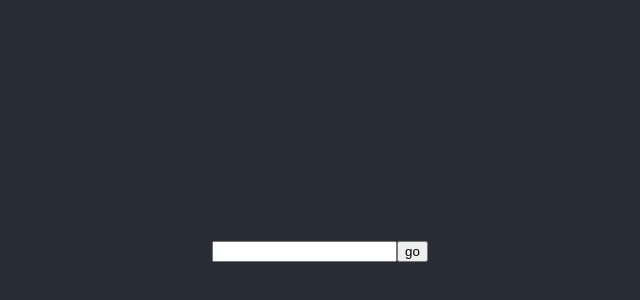
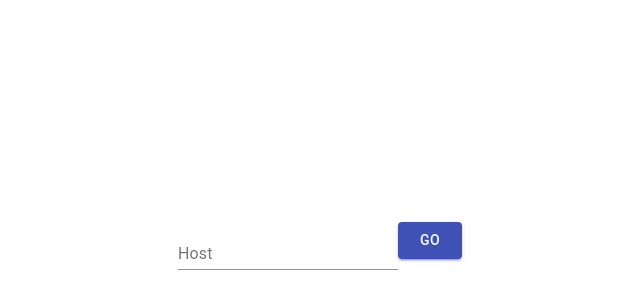
Before and after one commit to MaximTkachenko/realtime-bus-timetable, a React (Create React App) app in the folder client/: page / in a window 1280 px wide. Shown: the part 154-454 px from the top of the page, without its empty margins (320-960 px from the left). Built offline with nearby package versions, Linux system fonts and the light colour scheme.

Commit message:
more staff for client

```diff
--- a/client/package.json
+++ b/client/package.json
@@ -3,6 +3,7 @@
   "version": "0.1.0",
   "private": true,
   "dependencies": {
+    "@material-ui/core": "^4.9.3",
     "@svgdotjs/svg.js": "^3.0.16",
     "@testing-library/jest-dom": "^4.2.4",
     "@testing-library/react": "^9.4.0",
--- a/client/src/App.css
+++ b/client/src/App.css
@@ -14,7 +14,6 @@
 }
 
 .App-header {
-  background-color: #282c34;
   min-height: 100vh;
   display: flex;
   flex-direction: column;
--- a/client/src/App.tsx
+++ b/client/src/App.tsx
@@ -1,10 +1,12 @@
 import React, { Component } from 'react';
 import './App.css';
-import WelcomeScreen from './WelcomeScreen';
 import RoutesScreen from './RoutesScreen';
+import { Root } from './Metadata';
+import Button from '@material-ui/core/Button';
+import TextField from '@material-ui/core/TextField';
 
 type AppProps = {  };
-type AppState = { connected: boolean, server: string, error: boolean, metadata: any };
+type AppState = { connected: boolean, server: string, error: boolean, metadata: Root | null };
 
 class App extends Component<AppProps, AppState> {
   constructor(props: AppProps){
@@ -19,11 +21,11 @@ class App extends Component<AppProps, AppState> {
     .then(response => response.json())
     .then(response =>
       this.setState({
-      connected: true,
-      server: this.state.server,
-      error: false,
-      metadata: response
-    }))
+        connected: true,
+        server: this.state.server,
+        error: false,
+        metadata: response
+      }))
     .catch(error => this.setState({
       connected: false,
       server: this.state.server,
@@ -44,12 +46,15 @@ class App extends Component<AppProps, AppState> {
       screen =
       <div className="App">
         <header className="App-header">
-        <WelcomeScreen onClick={this.handleClick} onChange={this.updateHost} />
+        <div>
+            <TextField id="host" label="Host" onChange={this.updateHost} />
+            <Button variant="contained" color="primary" onClick={this.handleClick}>go</Button>
+        </div>
         </header>
       </div>;
     }
     else{
-      screen = <RoutesScreen/>;
+      screen = <RoutesScreen metadata={this.state.metadata} />;
     }
 
     return screen;
--- /dev/null
+++ b/client/src/Metadata.ts
@@ -0,0 +1,49 @@
+export class Root {
+    routes: Route[];
+    busStops: BusStop[];
+
+    constructor() {
+        this.routes = [];
+        this.busStops = [];
+    }
+}
+
+export class Route {
+    id: string;
+    color: string;
+    path: Point[];
+
+    constructor() {
+        this.id = '';
+        this.color = '';
+        this.path = [];
+    }
+}
+
+export class Point{
+    x: number;
+    y: number;
+    busStopId: string;
+    isBusStop: boolean;
+
+    constructor() {
+        this.x = -1;
+        this.y = -1;
+        this.busStopId = '';
+        this.isBusStop = false;
+    }
+}
+
+export class BusStop {
+    id: string;
+    color: string;
+    x: number;
+    y: number;
+
+    constructor() {
+        this.id = '';
+        this.color = '';
+        this.x = -1;
+        this.y = -1;
+    }
+}
--- a/client/src/RoutesScreen.tsx
+++ b/client/src/RoutesScreen.tsx
@@ -1,11 +1,18 @@
-import React from 'react';
+import React, { Component } from 'react';
+import { Root } from './Metadata';
 
-const RoutesScreen = (props: any) => {
-    return (
-        <div>
-            BLAAAAAAAAAAAAAA
-        </div>
-    );
+type RoutesScreenProps = { metadata: Root | null };
+type RoutesScreenState = { };
+
+class RoutesScreen extends Component<RoutesScreenProps, RoutesScreenState> {
+    render () {
+        console.log(this.props.metadata);
+        return (
+            <div>
+                <div>success</div>
+            </div>
+        );
+    };
 }
 
 export default RoutesScreen;
--- a/client/src/WelcomeScreen.tsx
+++ /dev/null
@@ -1,12 +0,0 @@
-import React from 'react';
-
-const WelcomeScreen = (props: any) => {
-    return (
-        <div>
-            <input type="text" onChange={props.onChange}></input>
-            <button onClick={props.onClick}>go</button>
-        </div>
-    );
-}
-
-export default WelcomeScreen;
```
Also changed, not shown: 1 other file (tests, documents, lock files or other folders).
